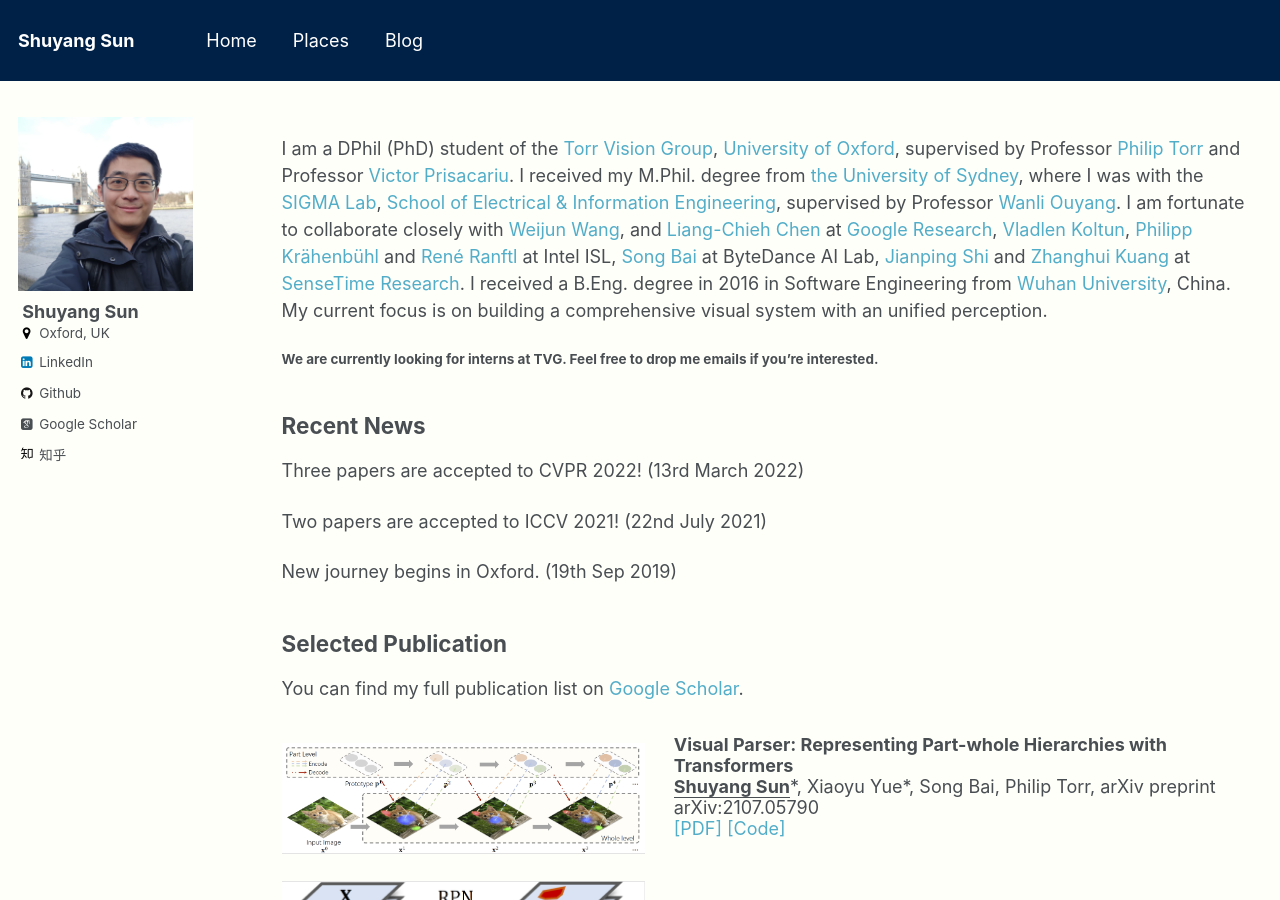
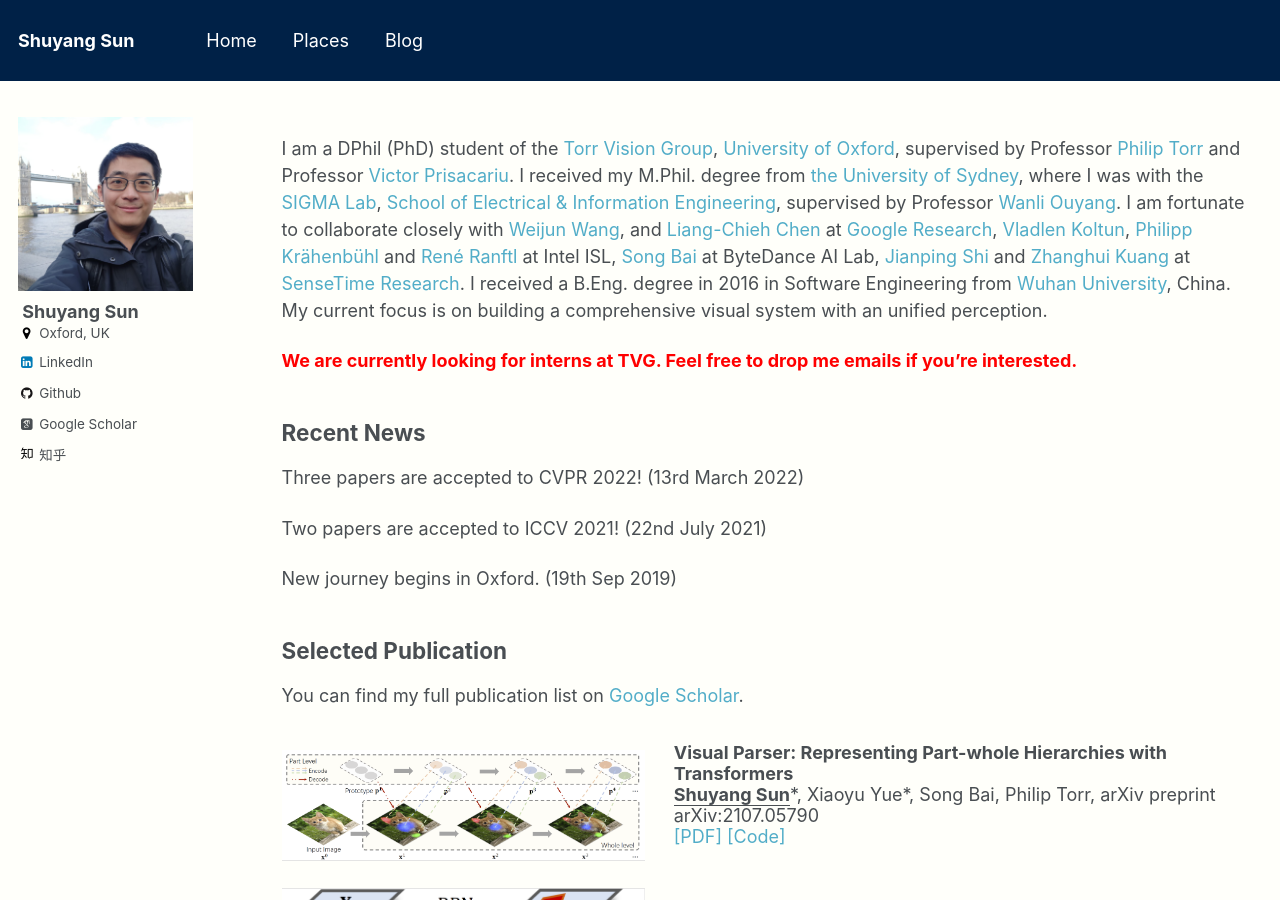
Before and after one commit to kevin-ssy/old_kevin-ssy.github.io, a Jekyll site: the page built from _pages/about.md, in a window 1280 px wide and 900 px high. Built offline with Jekyll 4.4.1, drawn with Linux system fonts in a browser that asks for light colours; some web fonts are replaced.

Commit message:
Update about.md

```diff
--- a/_pages/about.md
+++ b/_pages/about.md
@@ -16,7 +16,7 @@ I received my M.Phil. degree from [the University of Sydney](https://sydney.edu.
 I received a B.Eng. degree in 2016 in Software Engineering from [Wuhan University](http://www.whu.edu.cn/), China.
 My current focus is on building a comprehensive visual system with an unified perception.
 
-#### We are currently looking for interns at TVG. Feel free to drop me emails if you're interested.
+<b><span style="color:red">We are currently looking for interns at TVG. Feel free to drop me emails if you're interested.</span></b>
 
 
 ## Recent News
```
